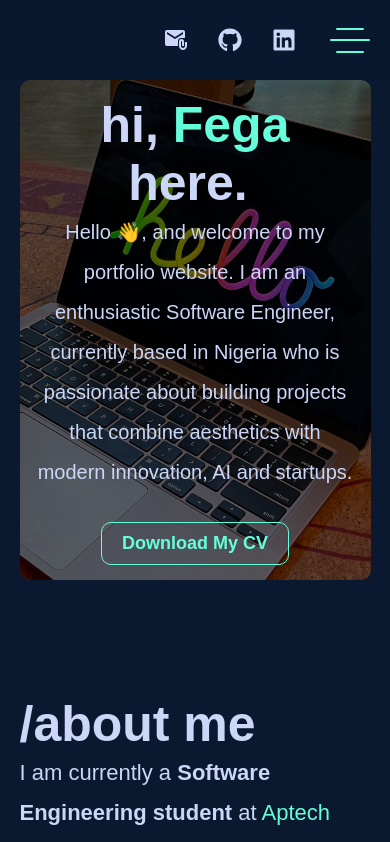
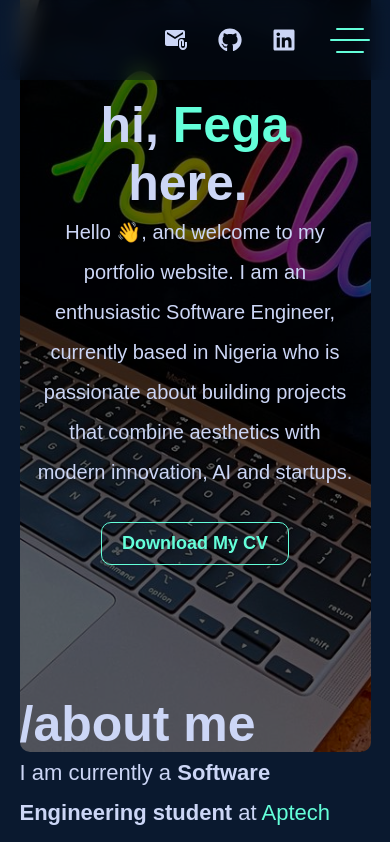
Before and after one commit to danielzfega/MyPortfolio, a React (Vite) app: page / in a window 390 px wide. Shown: the top 842 px of the page. Built offline with nearby package versions, Linux system fonts and the light colour scheme; a web font is replaced by a local one.

Commit message:
Debugging

```diff
--- a/src/components/Home/Home.css
+++ b/src/components/Home/Home.css
@@ -195,3 +195,8 @@
         font-size: 20px !important;
     }
 }
+@media screen and (max-width: 650px) {
+    .helloBanner{
+        height: 100vh;
+    }
+}
```
